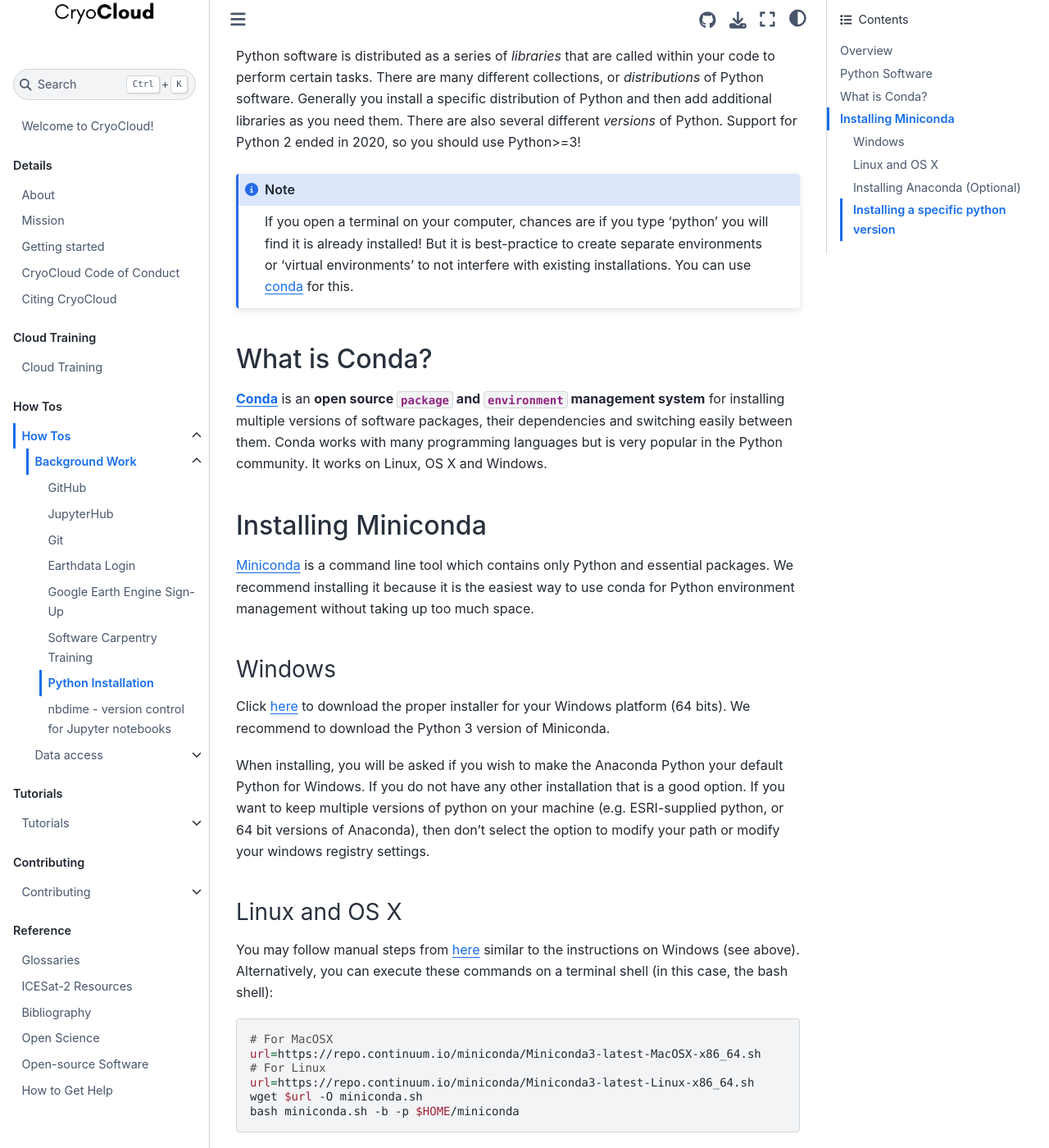
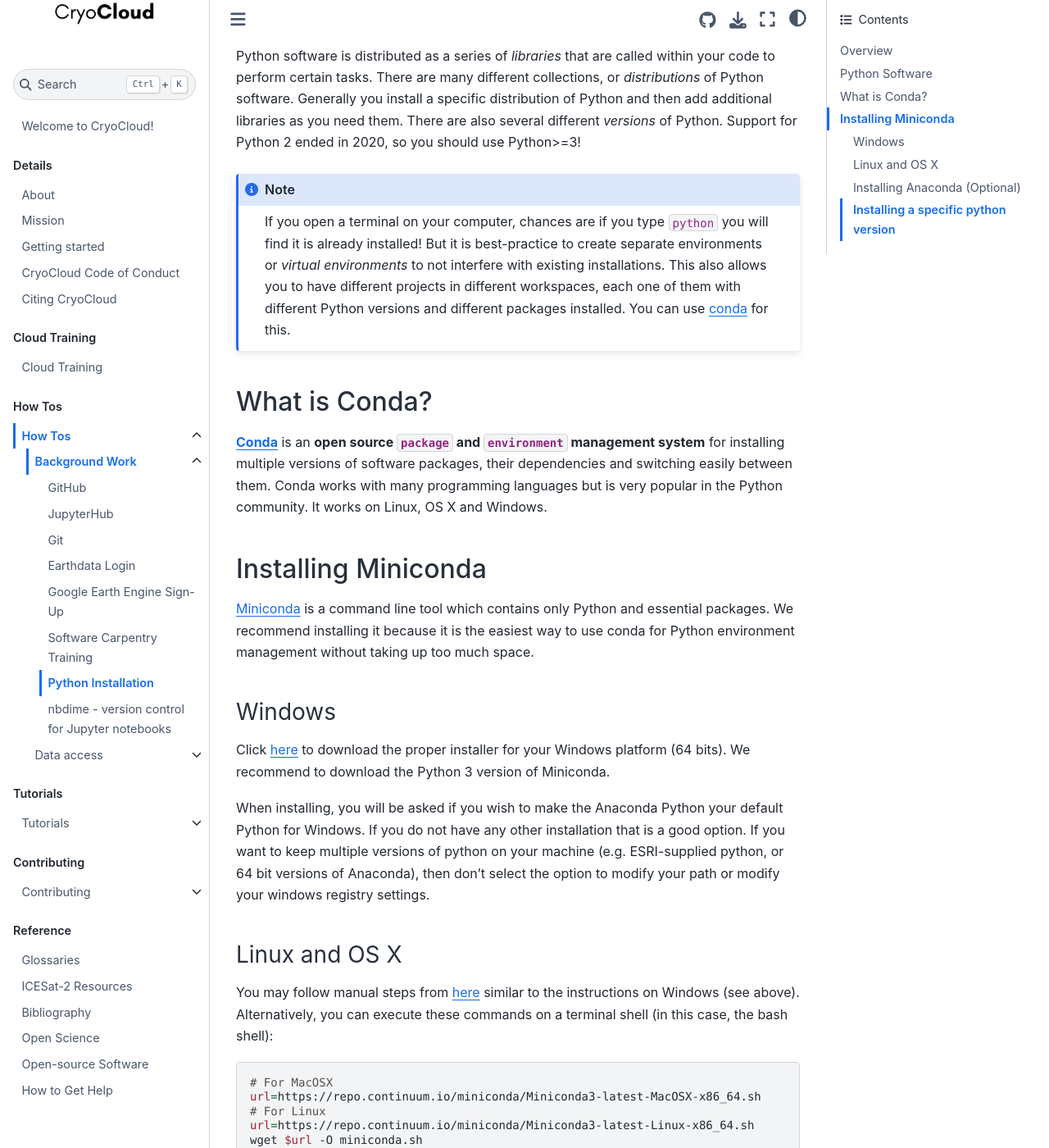
Before and after one commit to CryoInTheCloud/CryoCloudWebsite, a Jupyter Book: the page built from book/how_tos/background/python.md, in a window 1280 px wide and 1400 px high, scrolled down 488 px. Shown: the whole window at 82% size. Built offline with Jupyter Book 1.0.4 settings and Sphinx 7.4.7 and the Sphinx Book theme 1.1.4, drawn with Linux system fonts in a browser that asks for light colours; pages that are not in the unit, such as notebooks, are missing from menus; some of the changed text lies outside the part shown.

Commit message:
small changes to Python setup

````diff
--- a/book/how_tos/background/python.md
+++ b/book/how_tos/background/python.md
@@ -17,7 +17,8 @@
 Python software is distributed as a series of *libraries* that are called within your code to perform certain tasks. There are many different collections, or *distributions* of Python software. Generally you install a specific distribution of Python and then add additional libraries as you need them. There are also several different *versions* of Python. Support for Python 2 ended in 2020, so you should use Python>=3!
 
 ```{note}
-If you open a terminal on your computer, chances are if you type 'python' you will find it is already installed! But it is best-practice to create separate environments or 'virtual environments' to not interfere with existing installations. You can use {term}`conda` for this.
+If you open a terminal on your computer, chances are if you type `python` you will find it is already installed! But it is best-practice to create separate environments or _virtual environments_ to not interfere with existing installations. This also allows you to have different projects in
+different workspaces, each one of them with different Python versions and different packages installed. You can use {term}`conda` for this.
 ```
 
 ## What is Conda?
@@ -45,6 +46,7 @@
 wget $url -O miniconda.sh
 bash miniconda.sh -b -p $HOME/miniconda
 ```
+Notice that this last command is using `bash`. If bash is not already your default shell, you need to set it to be so (use the `chsh -s /bin/bash` command to change your default shell to bash).
 
 ### Installing Anaconda (Optional)
 
````
Also changed, not shown: other parts of book/how_tos/background/python.md (+1 -1 lines).
